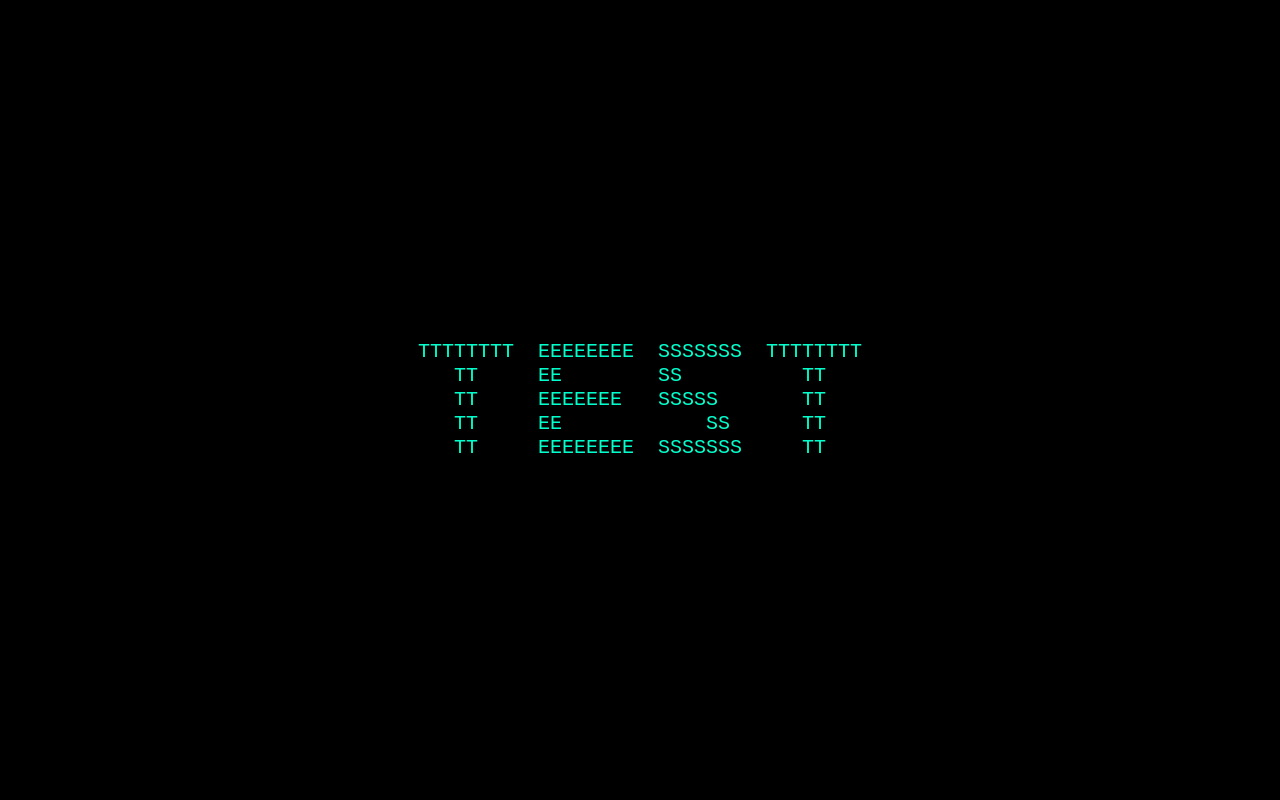
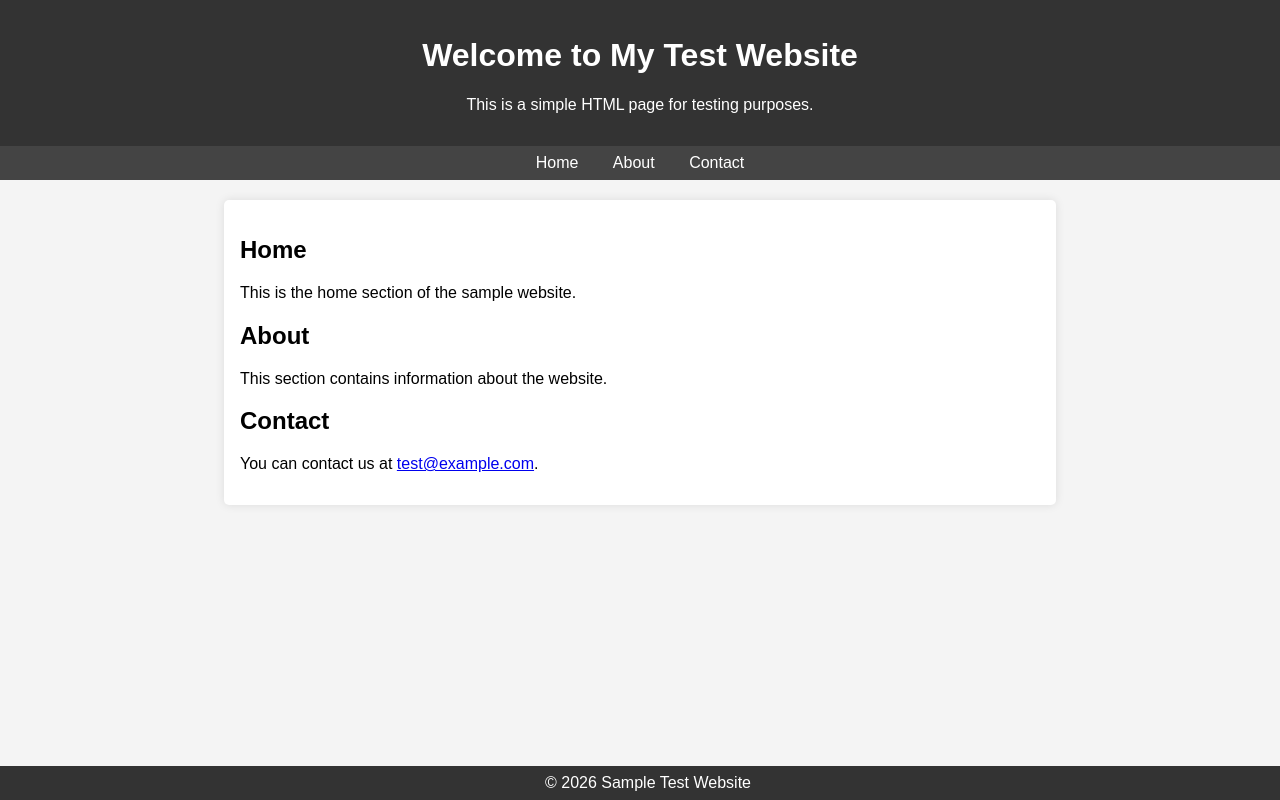
Before and after one commit to JournalistJordan/test, a plain HTML site: page index.html in a window 1280 px wide. Drawn offline with Linux system fonts and the light colour scheme.

Commit message:
Update index.html

```diff
--- a/index.html
+++ b/index.html
@@ -3,36 +3,85 @@
 <head>
     <meta charset="UTF-8">
     <meta name="viewport" content="width=device-width, initial-scale=1.0">
-    <title>test</title>
-
+    <title>Sample Test Website</title>
     <style>
         body {
-            background-color: black;
-            color: #00ffcc;
-            display: flex;
-            justify-content: center;
-            align-items: center;
-            height: 100vh;
+            font-family: Arial, sans-serif;
             margin: 0;
+            padding: 0;
+            background-color: #f4f4f4;
         }
-
-        pre {
-            font-family: monospace;
+        header {
+            background-color: #333;
+            color: white;
+            padding: 1rem;
             text-align: center;
-            font-size: 20px;
-            line-height: 1.2;
+        }
+        nav {
+            background-color: #444;
+            padding: 0.5rem;
+            text-align: center;
+        }
+        nav a {
+            color: white;
+            margin: 0 15px;
+            text-decoration: none;
+        }
+        nav a:hover {
+            text-decoration: underline;
+        }
+        main {
+            padding: 1rem;
+            background-color: white;
+            max-width: 800px;
+            margin: 20px auto;
+            border-radius: 5px;
+            box-shadow: 0 0 10px rgba(0,0,0,0.1);
+        }
+        footer {
+            background-color: #333;
+            color: white;
+            text-align: center;
+            padding: 0.5rem;
+            position: fixed;
+            bottom: 0;
+            width: 100%;
         }
     </style>
 </head>
 <body>
 
-<pre>
-TTTTTTTT  EEEEEEEE  SSSSSSS  TTTTTTTT
-   TT     EE        SS          TT
-   TT     EEEEEEE   SSSSS       TT
-   TT     EE            SS      TT
-   TT     EEEEEEEE  SSSSSSS     TT
-</pre>
+    <header>
+        <h1>Welcome to My Test Website</h1>
+        <p>This is a simple HTML page for testing purposes.</p>
+    </header>
+
+    <nav>
+        <a href="#home">Home</a>
+        <a href="#about">About</a>
+        <a href="#contact">Contact</a>
+    </nav>
+
+    <main>
+        <section id="home">
+            <h2>Home</h2>
+            <p>This is the home section of the sample website.</p>
+        </section>
+
+        <section id="about">
+            <h2>About</h2>
+            <p>This section contains information about the website.</p>
+        </section>
+
+        <section id="contact">
+            <h2>Contact</h2>
+            <p>You can contact us at <a href="mailto:test@example.com">test@example.com</a>.</p>
+        </section>
+    </main>
+
+    <footer>
+        &copy; 2026 Sample Test Website
+    </footer>
 
 </body>
 </html>
```
